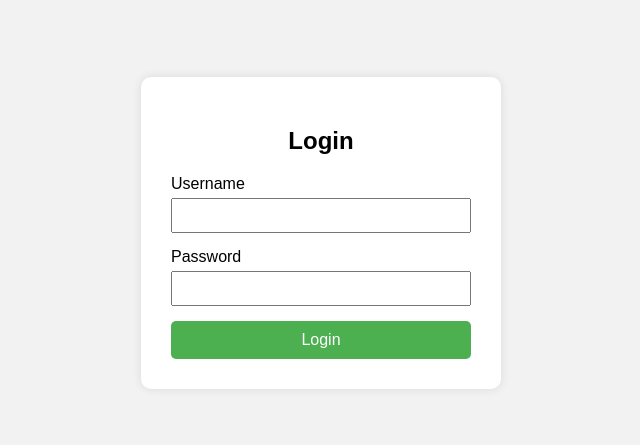
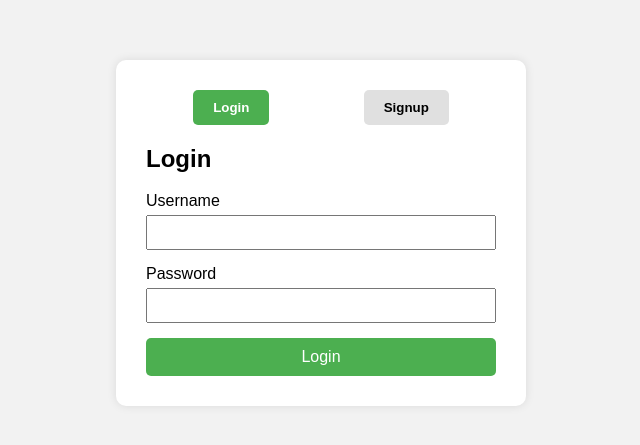
Before and after one commit to Sashi1174/webpageE, a plain HTML site: page index.html in a window 1280 px wide. Shown: the part 175-620 px from the top of the page, without its empty margins (319-959 px from the left). Drawn offline with Linux system fonts and the light colour scheme.

Commit message:
Update index.html

```diff
--- a/index.html
+++ b/index.html
@@ -1,8 +1,8 @@
 <!DOCTYPE html>
 <html lang="en">
 <head>
-  <meta charset="UTF-8">
-  <title>Login Page</title>
+  <meta charset="UTF-8" />
+  <title>Login / Signup Page</title>
   <style>
     body {
       font-family: Arial, sans-serif;
@@ -12,29 +12,51 @@
       align-items: center;
       height: 100vh;
     }
-    .login-container {
+
+    .container {
       background-color: white;
       padding: 30px;
       border-radius: 10px;
       box-shadow: 0 0 10px rgba(0,0,0,0.1);
-      width: 300px;
+      width: 350px;
     }
-    .login-container h2 {
-      text-align: center;
+
+    .tabs {
+      display: flex;
+      justify-content: space-around;
+      margin-bottom: 20px;
     }
+
+    .tabs button {
+      background-color: #e0e0e0;
+      border: none;
+      padding: 10px 20px;
+      cursor: pointer;
+      font-weight: bold;
+      border-radius: 5px;
+    }
+
+    .tabs button.active {
+      background-color: #4CAF50;
+      color: white;
+    }
+
     .form-group {
       margin-bottom: 15px;
     }
+
     label {
       display: block;
       margin-bottom: 5px;
     }
-    input[type="text"], input[type="password"] {
+
+    input[type="text"], input[type="password"], input[type="email"] {
       width: 100%;
       padding: 8px;
       box-sizing: border-box;
     }
-    button {
+
+    button[type="submit"] {
       width: 100%;
       padding: 10px;
       background-color: #4CAF50;
@@ -44,25 +66,71 @@
       border-radius: 5px;
       cursor: pointer;
     }
-    button:hover {
+
+    button[type="submit"]:hover {
       background-color: #45a049;
+    }
+
+    .form {
+      display: none;
+    }
+
+    .form.active {
+      display: block;
     }
   </style>
 </head>
 <body>
-  <div class="login-container">
-    <h2>Login</h2>
-    <form action="/login" method="POST">
+  <div class="container">
+    <div class="tabs">
+      <button class="tab-button active" onclick="showForm('login')">Login</button>
+      <button class="tab-button" onclick="showForm('signup')">Signup</button>
+    </div>
+
+    <!-- Login Form -->
+    <form id="login" class="form active" action="/login" method="POST">
+      <h2>Login</h2>
       <div class="form-group">
-        <label for="username">Username</label>
-        <input type="text" id="username" name="username" required />
+        <label for="login-username">Username</label>
+        <input type="text" id="login-username" name="username" required />
       </div>
       <div class="form-group">
-        <label for="password">Password</label>
-        <input type="password" id="password" name="password" required />
+        <label for="login-password">Password</label>
+        <input type="password" id="login-password" name="password" required />
       </div>
       <button type="submit">Login</button>
     </form>
+
+    <!-- Signup Form -->
+    <form id="signup" class="form" action="/signup" method="POST">
+      <h2>Signup</h2>
+      <div class="form-group">
+        <label for="signup-username">Username</label>
+        <input type="text" id="signup-username" name="username" required />
+      </div>
+      <div class="form-group">
+        <label for="signup-email">Email</label>
+        <input type="email" id="signup-email" name="email" required />
+      </div>
+      <div class="form-group">
+        <label for="signup-password">Password</label>
+        <input type="password" id="signup-password" name="password" required />
+      </div>
+      <button type="submit">Signup</button>
+    </form>
   </div>
+
+  <script>
+    function showForm(formId) {
+      const forms = document.querySelectorAll(".form");
+      const buttons = document.querySelectorAll(".tab-button");
+
+      forms.forEach(form => form.classList.remove("active"));
+      buttons.forEach(btn => btn.classList.remove("active"));
+
+      document.getElementById(formId).classList.add("active");
+      document.querySelector(`.tab-button[onclick="showForm('${formId}')"]`).classList.add("active");
+    }
+  </script>
 </body>
 </html>
```
